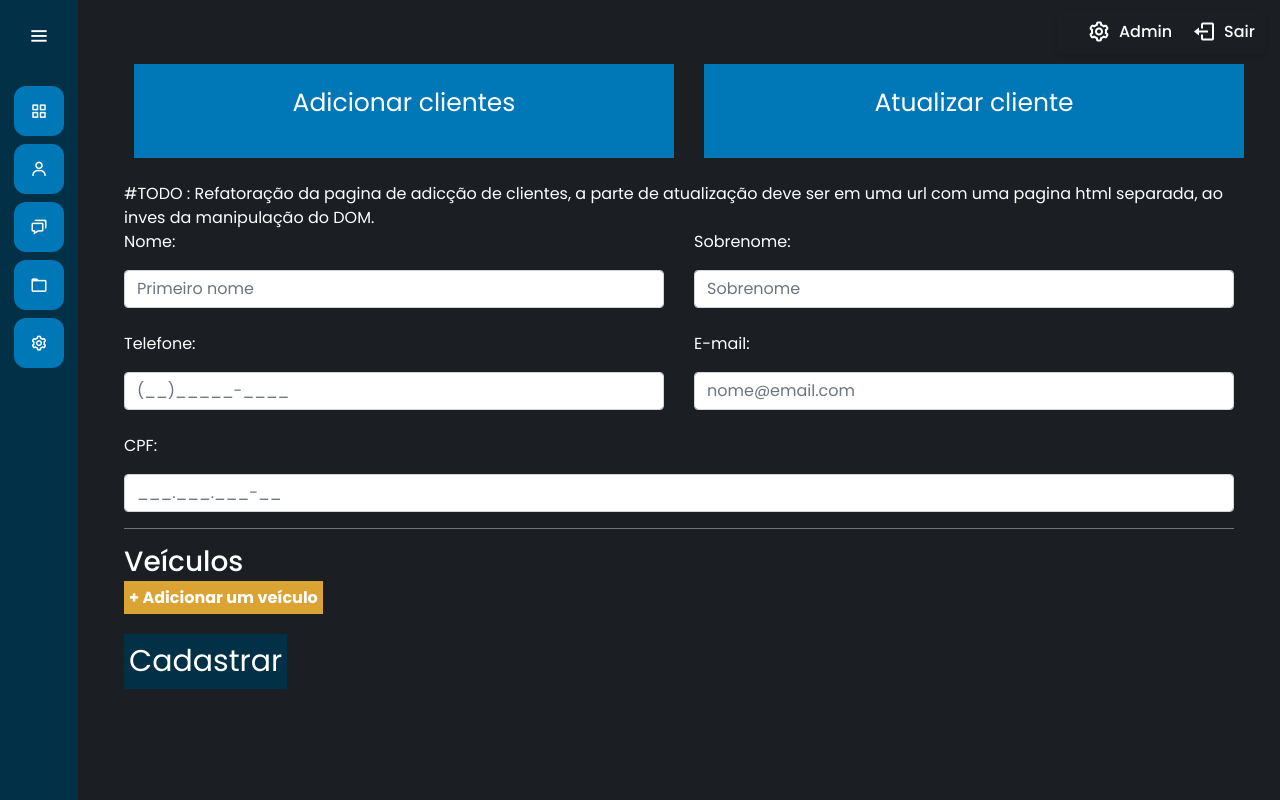
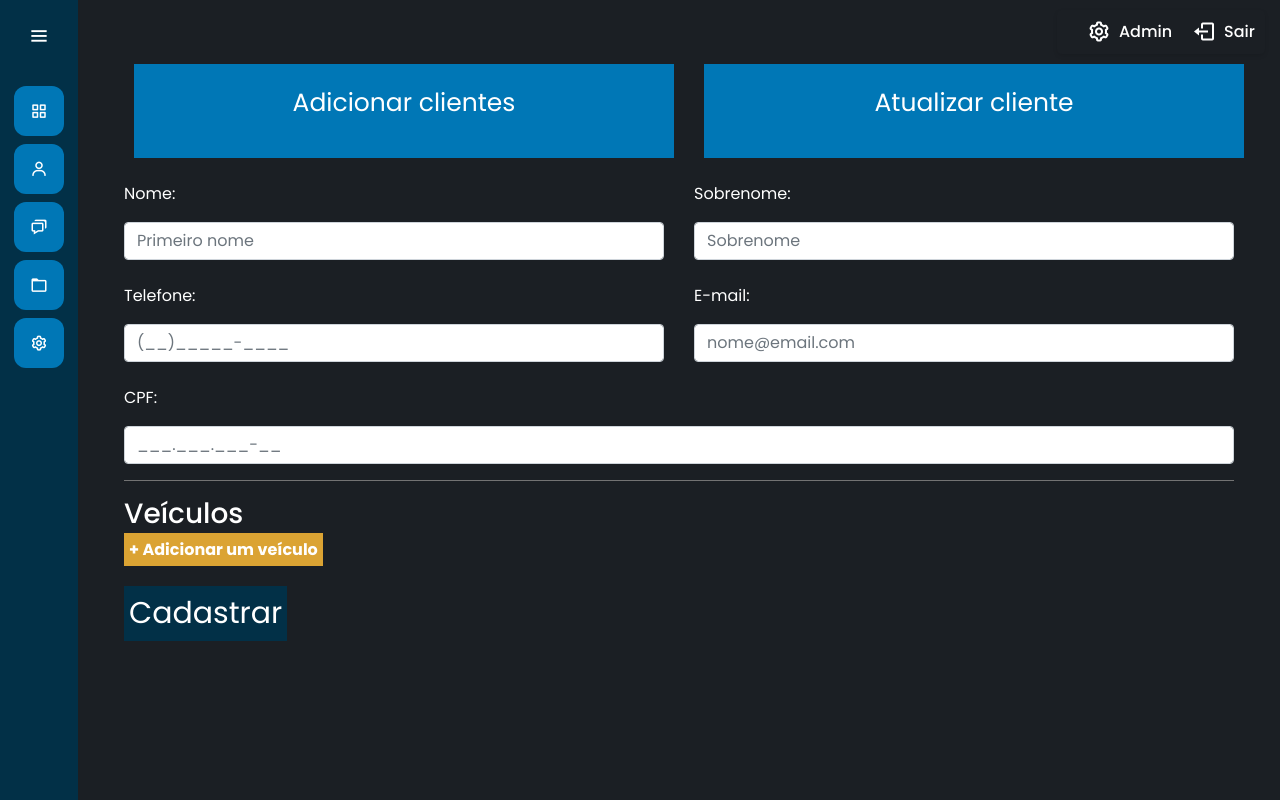
Before and after one commit to strvictor/AutoSync, a Django app: page /clientes/ in a window 1280 px wide. Run offline with Django 5.2, Linux system fonts and the light colour scheme; the visitor is signed in with stand-in values (Sample User, id 1); data that the repository does not hold is empty; parts of the project's set-up code (start-up, migrations or seed data) failed here and were passed over; some libraries are stand-ins or nearby versions.

Commit message:
fix: :bug: Corrigido o comentário de TODO para ser um comentário HTML

```diff
--- a/clientes/templates/clientes.html
+++ b/clientes/templates/clientes.html
@@ -26,7 +26,7 @@ Clientes | AutoSync
         </div>
     </div>
 
-    #TODO : Refatoração da pagina de adicção de clientes, a parte de atualização deve ser em uma url com uma pagina html separada, ao inves da manipulação do DOM.
+    <!-- #TODO : Refatoração da pagina de adicção de clientes, a parte de atualização deve ser em uma url com uma pagina html separada, ao inves da manipulação do DOM. -->
     <div id="adicionar-cliente" class="adicionar-cliente">
         <form action="{% url 'clientes' %}" method="POST">
             {% csrf_token %}
```
